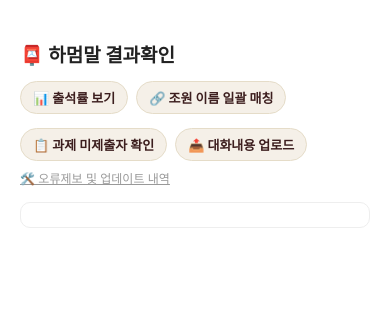
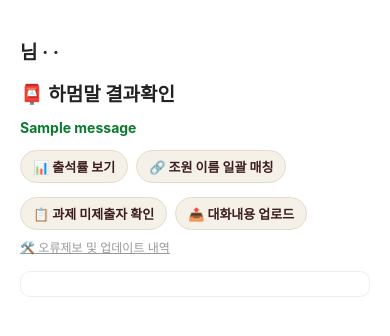
Before and after one commit to jihyun-Yun42/Checking-assignments, a Flask app: page /hamummal-review in a window 390 px wide. Shown: the top 336 px of the page. Run offline with Flask 3, Linux system fonts and the light colour scheme; the visitor is signed in with stand-in values (Sample User, id 1); one stand-in notice (Sample message) is shown; a database or web service that is not in the repository returns one stand-in record (values such as "Sample title"); some libraries are stand-ins or nearby versions.

Commit message:
하멈말 결과확인 목록 페이지 최상단에 이름/조/역할 헤더와 가입 확인 메시지 추가
대시보드 페이지와 동일하게, 결과확인 목록 페이지 맨 위에도 "이름님 · 조 · 역할"
헤더를 띄우고, 새로 가입했을 때 뜨는 "OOO님, OO조 · 역할 확인됐어요!" 플래시
메시지도 여기서 보이게 함(이미 phone_entry에서 이 페이지로 리다이렉트하며
flash를 띄우고 있었지만, 이 템플릿엔 flash를 렌더링하는 부분이 없었음).

Co-Authored-By: Claude Sonnet 5 <noreply@anthropic.com>
Claude-Session: https://claude.ai/code/session_01L36hPAvXJVKmTV3Q9kjob6

```diff
--- a/webapp/app.py
+++ b/webapp/app.py
@@ -472,7 +472,7 @@ def hamummal_review_dates():
     dates = db_client.list_review_dates()
     return render_template(
         "hamummal_review_dates.html", dates=dates, today_str=now_kst().date().isoformat(),
-        team=str(member.get("조")),
+        team=str(member.get("조")), member=member,
     )
 
 
--- a/webapp/templates/hamummal_review_dates.html
+++ b/webapp/templates/hamummal_review_dates.html
@@ -11,6 +11,9 @@
   body{font-family:-apple-system,BlinkMacSystemFont,"Apple SD Gothic Neo",sans-serif;
        max-width:480px;margin:40px auto;padding:0 20px;color:#222;background:#fff}
   h1{font-size:19px}
+  .member-header{font-size:19px;font-weight:bold;margin:0 0 6px;line-height:1.4}
+  .flash{color:#c0392b;font-weight:bold;font-size:14px;margin:0 0 12px}
+  .flash.success{color:#0a7a2f}
   .date-list{margin-top:16px}
   .date-link{display:flex;align-items:center;justify-content:space-between;gap:8px;
        padding:12px 14px;border:1px solid #eee;border-radius:10px;margin-bottom:8px;
@@ -30,7 +33,15 @@
 </style>
 </head>
 <body>
+  <p class="member-header">{{ member['이름'] }}님 · {{ member['조'] }} · {{ member['역할'] }}</p>
   <h1>📮 하멈말 결과확인</h1>
+
+  {% with cat_messages = get_flashed_messages(with_categories=true) %}
+    {% if cat_messages %}
+      {% set category, message = cat_messages[0] %}
+      <p class="flash {{ 'success' if category == 'success' else '' }}">{{ message }}</p>
+    {% endif %}
+  {% endwith %}
   <div class="toolbar-links">
     <a class="tool-link" href="{{ url_for('hamummal_review_attendance') }}">📊 출석률 보기</a>
     <a class="tool-link" href="{{ url_for('hamummal_review_bulk_match_page') }}">🔗 조원 이름 일괄 매칭</a>
```
